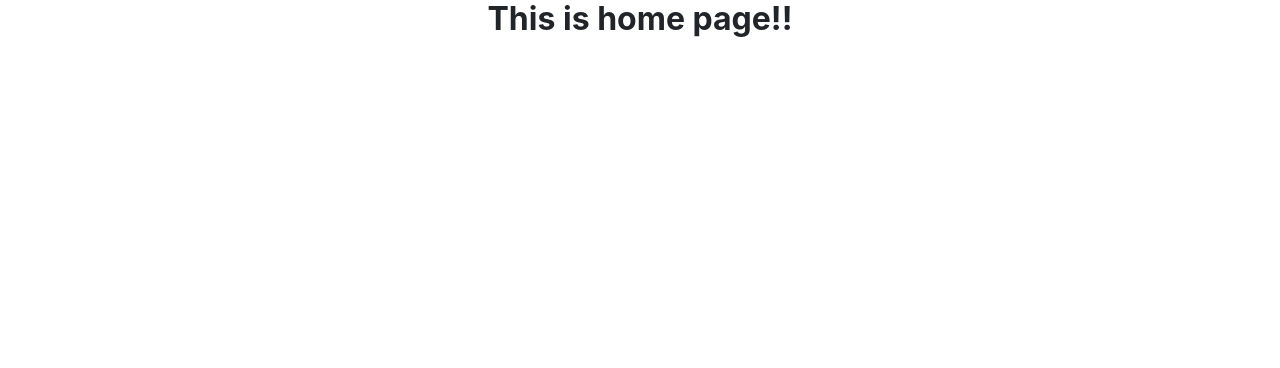
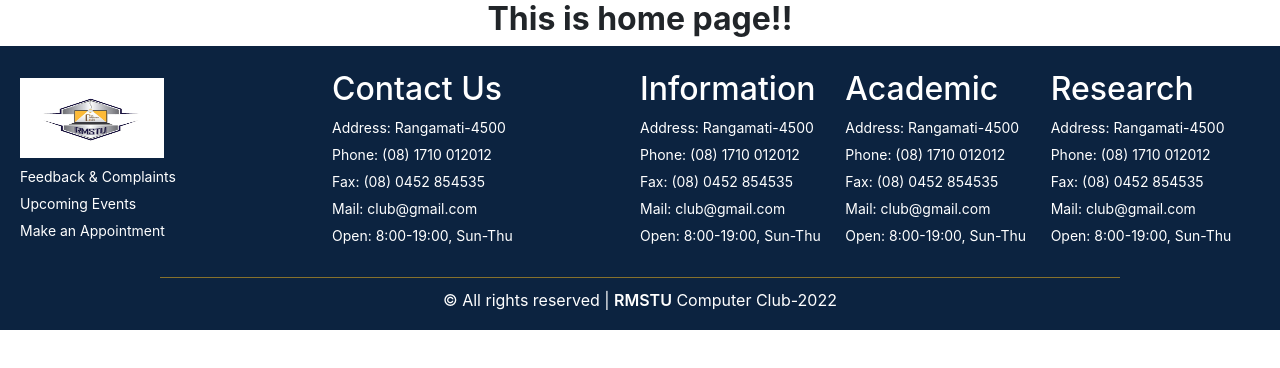
Before and after one commit to Neon-101471/Computer-Club, a React (Create React App) app: page / in a window 1280 px wide. Shown: the top 368 px of the page. Built offline with nearby package versions, Linux system fonts and the light colour scheme.

Commit message:
Footer section updated

```diff
--- a/src/App.js
+++ b/src/App.js
@@ -3,6 +3,7 @@ import './App.css';
 import NotFound from './Pages/404/NotFound';
 import Home from './Pages/Home/Home/Home';
 import Notice from './Pages/Notice/Notice';
+import Footer from './Pages/Shared/Footer/Footer';
 
 function App() {
   return (
@@ -22,6 +23,7 @@ function App() {
           <NotFound />
         </Route>
       </Switch>
+      <Footer />
     </div>
   );
 }
--- /dev/null
+++ b/src/Pages/Shared/Footer/Footer.css
@@ -0,0 +1,41 @@
+.footer-container{
+    padding-bottom: 2px;
+    color: white;
+    background-color: #0C2340;
+}
+
+.contact-contaienr{
+    padding: 0px;
+}
+
+.special-container img{
+    height: 80px;
+    width: 50%;
+    text-align: center;
+}
+
+.special-container p, .contact-container p, .information-container p, .academic-container p, .research-container p {
+    margin-bottom: 6px;
+    font-size: 14px;
+}
+.special-container, .contact-container, .information-container, .academic-container, .research-container {
+    padding-bottom: 15px;
+}
+.special-container p:hover, .contact-container p:hover, .information-container p:hover, .academic-container p:hover, .research-container p:hover, .copyright-area a:hover {
+    opacity: 0.5;
+    cursor: pointer;
+}
+
+.copyright-area hr{
+    border-top: 1px solid goldenrod;
+    opacity: 0.60;
+    width: 75%;
+    margin: auto;
+    margin-top: 10px;
+    margin-bottom: 10px;
+}
+
+.copyright-area a{
+    color: white;
+    text-decoration: none;
+}
--- /dev/null
+++ b/src/Pages/Shared/Footer/Footer.js
@@ -0,0 +1,68 @@
+import React from 'react';
+import './Footer.css';
+import ClubLogo from '../../Images/Club-logo.png';
+
+const Footer = () => {
+    return (
+        <div className='text-left footer-container pt-4'>
+            <div className="container-fluid row">
+
+                {/* special container */}
+                <div className="col-md-3 special-container ps-md-2 ps-md-2">
+                    <div className=''>
+                        <img className='img-fluid my-2' src={ClubLogo} alt="" />
+                    </div>
+                    <p>Feedback & Complaints</p>
+                    <p>Upcoming Events</p>
+                    <p>Make an Appointment</p>
+                </div>
+
+                {/* contact-container */}
+                <div className="col-md-3 contact-container">
+                    <h2 className='text-left'>Contact Us</h2>
+                    <p>Address: Rangamati-4500</p>
+                    <p>Phone: (08) 1710 012012</p>
+                    <p>Fax: (08) 0452 854535</p>
+                    <p>Mail: club@gmail.com</p>
+                    <p>Open: 8:00-19:00, Sun-Thu</p>
+                </div>
+
+                {/* information container */}
+                <div className="col-md-2 information-container">
+                    <h2>Information</h2>
+                    <p>Address: Rangamati-4500</p>
+                    <p>Phone: (08) 1710 012012</p>
+                    <p>Fax: (08) 0452 854535</p>
+                    <p>Mail: club@gmail.com</p>
+                    <p>Open: 8:00-19:00, Sun-Thu</p>
+                </div>
+
+                {/* academic container */}
+                <div className="col-md-2 academic-container">
+                    <h2>Academic</h2>
+                    <p>Address: Rangamati-4500</p>
+                    <p>Phone: (08) 1710 012012</p>
+                    <p>Fax: (08) 0452 854535</p>
+                    <p>Mail: club@gmail.com</p>
+                    <p>Open: 8:00-19:00, Sun-Thu</p>
+                </div>
+
+                {/* research-container */}
+                <div className="col-md-2 research-container">
+                    <h2>Research</h2>
+                    <p>Address: Rangamati-4500</p>
+                    <p>Phone: (08) 1710 012012</p>
+                    <p>Fax: (08) 0452 854535</p>
+                    <p>Mail: club@gmail.com</p>
+                    <p>Open: 8:00-19:00, Sun-Thu</p>
+                </div>
+            </div>
+            <div className='copyright-area'>
+                <hr />
+                <p className='text-center'>&copy; All rights reserved | <a href="https://rmstu.edu.bd/">RMSTU</a> Computer Club-2022</p>
+            </div>
+        </div>
+    );
+};
+
+export default Footer;
```
Also changed, not shown: src/Pages/Images/Club-logo.png (added).
